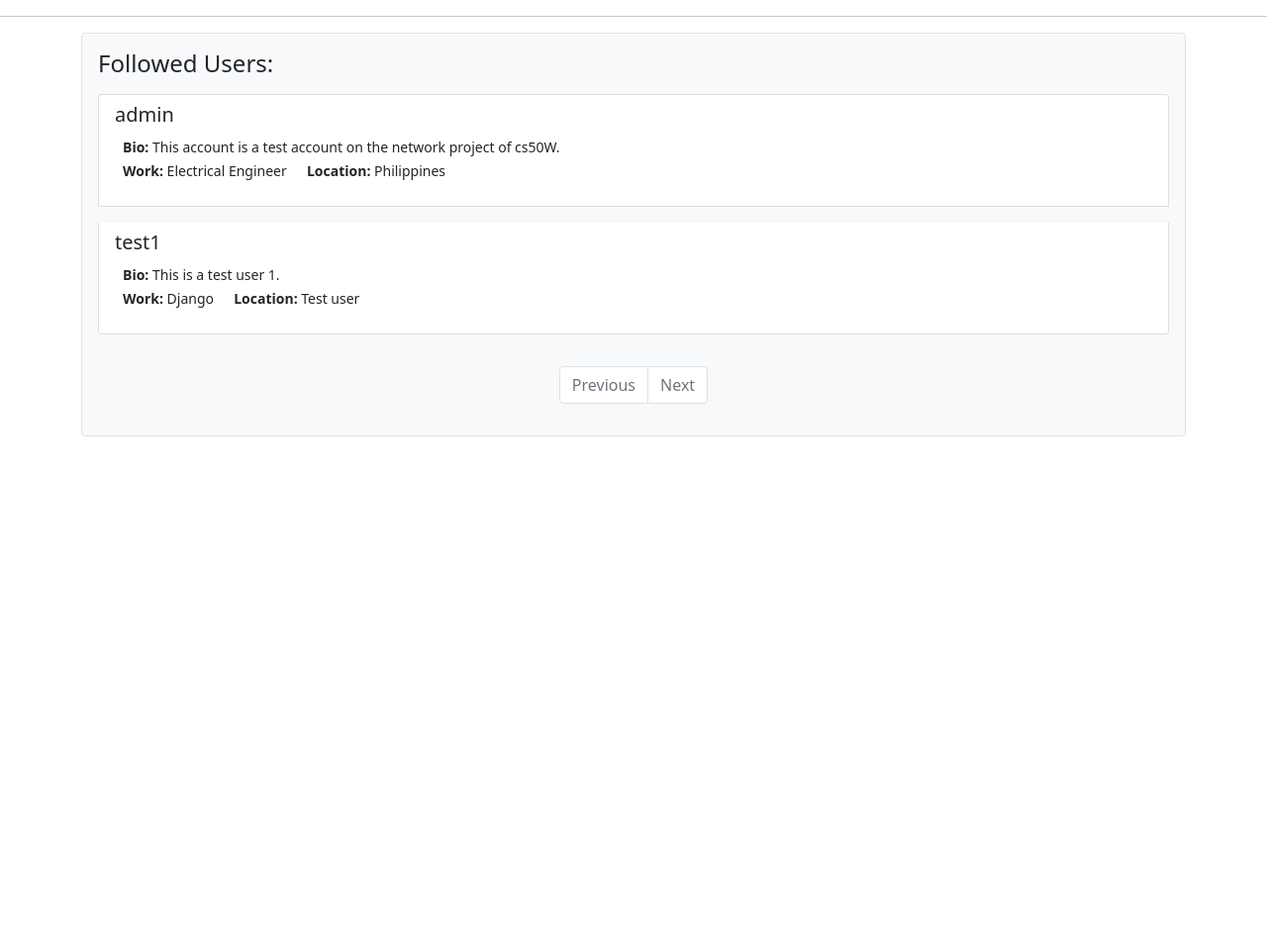
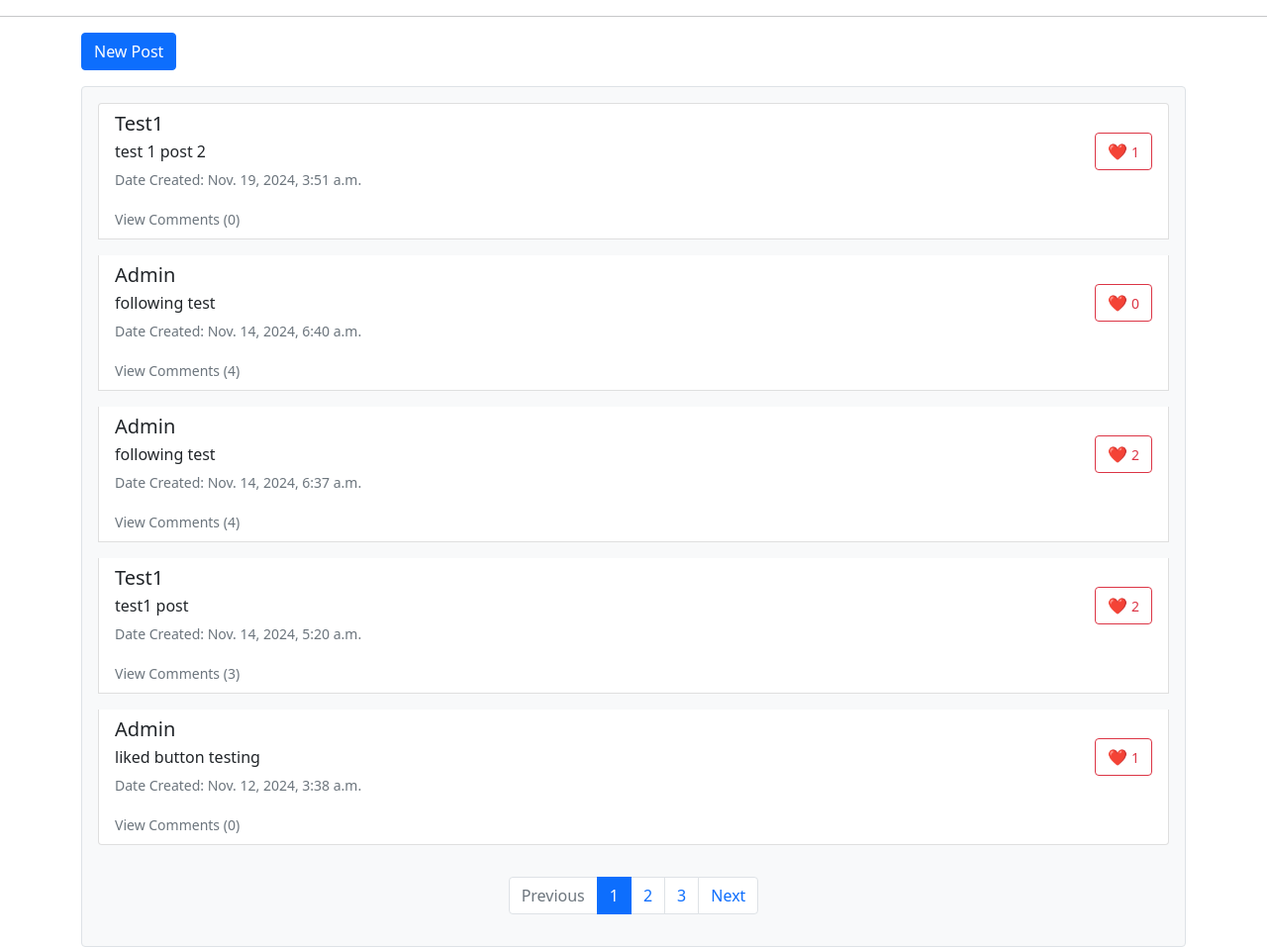
Before and after one commit to cloydbalongkit1/network_django, a Django app: page /following in a window 1280 px wide. Shown: the part 56-1013 px from the top of the page at 99% size. Before the commit the page ends 497 px from the top, so only its background shows below. Run offline with Django 3.2, Linux system fonts and the light colour scheme; a user stored in the database is signed in; data comes from the database, SQL or seed files in the repository; both versions use the stored data as it was after the commit; some libraries are stand-ins or nearby versions.

Commit message:
adds comments on the app on every post

```diff
--- a/network/static/network/index.js
+++ b/network/static/network/index.js
@@ -1,11 +1,13 @@
 document.addEventListener('DOMContentLoaded', () => {
 
-    newPostButton();
     clickPost();
     likeButtonIndex();
     makePostIndex();
+    newPostButton();
     initializeLikeButtons();
-    editPost()
+    editPost();
+    postComment();
+    collapseComments()
 
     const profileId = getProfileIdFromUrl();
     if (profileId) {
@@ -16,15 +18,50 @@ document.addEventListener('DOMContentLoaded', () => {
 });
 
 
+
 function editPost() {
     document.querySelectorAll('.edit_post').forEach(editButton => {
         editButton.addEventListener('click', () => {
-            console.log('edit clicked!');
-            // --------------------------------------> fetch -- request a post request to edit post from backend
-        })
-    })
+            const csrfToken = document.querySelector('meta[name="csrf-token"]').getAttribute('content');
+            const editId = editButton.getAttribute('data-edit-id');
 
+            fetch(`/edit/posts/${editId}`, {
+                method: 'GET',
+                headers: {
+                    'X-CSRFToken': csrfToken
+                }
+            })
+            .then(response => response.text())
+            .then(data => {
+                document.body.innerHTML = data;
+                const saveButton = document.getElementById('submitEdit');
+
+                saveButton.addEventListener('click', () => {
+                    const content = document.getElementById('editContent').value;
+
+                    fetch(`/edit/posts/${editId}`, {
+                        method: 'POST',
+                        headers: {
+                            'Content-Type': 'application/json',
+                            'X-CSRFToken': csrfToken
+                        },
+                        body: JSON.stringify({ editPost: content })
+                    })
+                    .then(response => response.json())
+                    .then(data => {
+                        if (data.status === 'success') {
+                            alert('Post updated successfully!');
+                            window.location.reload();
+                        } else {
+                            alert(data.message);
+                        }
+                    });
+                });
+            });
+        });
+    });
 }
+
 
 
 
@@ -49,7 +86,9 @@ function toTitleCase(str) {
 
 
 function newPostButton() {
-    if (window.location.pathname === '/') {
+    if (window.location.pathname === '/profile') {
+        document.getElementById('new_post').style.display = 'none';
+    } else {
         const postButton = document.getElementById('new_post');
         postButton.addEventListener('click', () => {
             const postForm = document.getElementById('post_form');
@@ -57,15 +96,10 @@ function newPostButton() {
             postButton.style.display = 'none';
         });
     }
-
-    if (window.location.pathname === '/profile') {
-        document.getElementById('new_post').style.display = 'none';
-    }
 }
 
 
 
-// --------------- index ---------------
 function makePostIndex() {
     const message = document.getElementById("post_form");
     const postButton = document.getElementById("new_post");
@@ -75,7 +109,6 @@ function makePostIndex() {
 
 
 
-// Initialize static like buttons
 function initializeLikeButtons() {
     document.querySelectorAll('.like-button').forEach(button => {
         button.addEventListener('click', handleLikeClick);
@@ -177,7 +210,6 @@ function handleLikeClick(event) {
 
 
 
-// --------------- profile ---------------
 function profileInitialDisplay() {
     const editProfile = document.querySelector('.edit_profile');
     const userProfile = document.querySelector('.user_profile');
@@ -200,7 +232,6 @@ function editButtonProfile() {
 
 
 
-// Click user name functionality
 function clickPost() {
     document.querySelectorAll('.user_name').forEach(userName => {
         cursorGraphics(userName);
@@ -248,8 +279,8 @@ function clickPost() {
                     document.querySelector('.body-container').style.display = 'none';
                     document.querySelector('.body').appendChild(newPostElement);
 
-                    initializeLikeButtons(); // Initialize like buttons on newly created content
-                    viewProfile(); // clicking h5 and rendering profile
+                    initializeLikeButtons();
+                    viewProfile();
 
                 } else {
                     const messageDiv = document.getElementById('message');
@@ -291,10 +322,10 @@ function viewProfile(page=1) {
         const csrfTokenInput = document.querySelector('input[name="csrf_profile_view"]').value;
 
         fetch(`/view/profile/${userID}/`, {
-            method: 'POST',  // Change method to POST
+            method: 'POST',
             headers: {
                 'Content-Type': 'application/json',
-                'X-CSRFToken': csrfTokenInput,  // Ensure CSRF token is included
+                'X-CSRFToken': csrfTokenInput,
             }
         })
         .then(response => response.json())
@@ -302,9 +333,8 @@ function viewProfile(page=1) {
 
             if (data.success) {
                 const viewedUser = data.profile;
+                const viewProfile = document.createElement('div');
 
-                // Render profile page dynamically
-                const viewProfile = document.createElement('div');
                 viewProfile.innerHTML = `
                     <div class="user_profile container">
                         <div class="profile-header">
@@ -379,19 +409,17 @@ function viewProfile(page=1) {
                                 `}
                             </ul>
                         </nav>
+                    </div>
+                `;
 
-
-                    </div>`;
-
-                // Append the created profile view to the body
                 document.querySelector('.each-post').style.display = 'none';
                 document.querySelector('.body').appendChild(viewProfile);
+
                 followButton("follow-btn");
 
             } else {
                 console.error('Failed to fetch profile data:', data.message);
             }
-
         })
         .catch(error => {
             console.error('Error:', error);
@@ -408,7 +436,6 @@ function followButton(className) {
     if (button) {
         button.addEventListener('click', () => {
             const viewedUser = button.getAttribute('data-viewedUser-id');
-            // const loggedUser = button.getAttribute('data-loggedUser-id');
             const action = button.innerText === "Follow" ? "follow" : "unfollow";
 
             fetch("/follow", {
@@ -419,22 +446,89 @@ function followButton(className) {
                 },
                 body: JSON.stringify({
                     viewed_user: viewedUser,
-                    // logged_user: loggedUser,
                     action: action,
                 })
             })
             .then(response => response.json())
             .then(data => {
-
                 if (data.success) {
                     button.innerText = action === "follow" ? "Unfollow" : "Follow";
                     const followersCountElem = document.querySelector('.followers-count');
                     let followersCount = parseInt(followersCountElem.innerText);
                     followersCountElem.innerText = action === "follow" ? followersCount + 1 : followersCount - 1;
                 }
-
             })
             .catch(error => { console.error('Error:', error); });
         })
     }
 }
+
+
+
+function postComment() {
+    document.querySelectorAll('.post_comment').forEach(button => {
+        button.addEventListener('click', () => {
+            const postId = button.getAttribute('data-post-id');
+            const textarea = document.getElementById(`commentInput${postId}`);
+            const commentText = textarea.value.trim();
+            const csrfToken = document.querySelector('meta[name="csrf-token"]').getAttribute('content');
+
+            if (!commentText) {
+                alert('Comment cannot be empty.');
+                return;
+            }
+
+            fetch(`/post/comments/${postId}`, {
+                method: 'POST',
+                headers: {
+                    'Content-Type': 'application/json',
+                    'X-CSRFToken': csrfToken,
+                },
+                body: JSON.stringify({ comment: commentText })
+            })
+            .then(response => response.json())
+            .then(data => {
+                if (data.status === 'success') {
+                    const commentList = document.getElementById(`commentList${postId}`);
+                    const newComment = document.createElement('li');
+                    newComment.classList.add('list-group-item', 'border', 'rounded-3', 'ps-4', 'mb-2');
+                    newComment.innerHTML = `
+                        <div class="d-flex justify-content-between">
+                            <strong>${data.comment.commented_by}</strong>
+                            <small class="text-muted">${data.comment.commented_date}</small>
+                        </div>
+                        <p class="mb-1">${data.comment.comment}</p>
+                    `;
+                    commentList.appendChild(newComment);
+                    textarea.value = '';
+
+                    const commentCountElement = document.querySelector(`.view-comments[data-post-id="${postId}"] small`);
+                    const currentCount = parseInt(commentCountElement.textContent.match(/\d+/) || 0);
+                    commentCountElement.textContent = `View Comments (${currentCount + 1})`;
+
+                } else {
+                    alert(data.message);
+                }
+            })
+            .catch(error => {
+                console.error('Error:', error);
+                alert('An error occurred. Please try again.');
+            });
+        });
+    });
+}
+
+
+
+function collapseComments() {
+    document.querySelectorAll('.view-comments').forEach(link => {
+        link.addEventListener('click', () => {
+            const postId = link.getAttribute('data-post-id');
+            const commentsDiv = document.getElementById(`collapseComments${postId}`);
+
+            if (commentsDiv) {
+                commentsDiv.classList.toggle('collapse');
+            }
+        });
+    });
+}
--- a/network/templates/network/index.html
+++ b/network/templates/network/index.html
@@ -34,6 +34,47 @@
                             {% endif %}
                         </div>
                     </div>
+
+
+                    <!-- ___________________________________comment added__________________________________ -->
+                    <div class="mt-3">
+                        <a href="javascript:void(0);" class="text-decoration-none view-comments" data-post-id="{{ post.id }}">
+                            <small class="text-muted">
+                                View Comments {% if not post.comments.count %}(0){% else %}({{ post.comments.count }}){% endif %}
+                            </small>
+                        </a>
+
+                        <!-- Collapsible Comments List -->
+                        <div class="collapse mt-2 mb-2" id="collapseComments{{ post.id }}">
+                            <ul id="commentList{{ post.id }}" class="list-group">
+                                {% for comment in post.comments.all %}
+                                    <li class="list-group-item border rounded-3 ps-4 mb-2">
+                                        <div class="d-flex justify-content-between">
+                                            <strong>{{ comment.commented_by.username }}</strong>
+                                            <small class="text-muted">{{ comment.commented_date|date:"F j, Y, g:i a" }}</small>
+                                        </div>
+                                        <p class="mb-1">{{ comment.comment }}</p>
+                                    </li>
+                                {% endfor %}
+                            </ul>
+
+
+                            {% if user.is_authenticated %}
+                                <!-- Comment Form -->
+                                <div class="mt-3">
+                                    <textarea class="form-control mb-2" id="commentInput{{ post.id }}" rows="2"
+                                              placeholder="Write a comment..."></textarea>
+                                              <button class="btn btn-sm btn-primary post_comment" data-post-id="{{ post.id }}">Post Comment</button>
+
+                                </div>
+                            {% endif %}
+                        </div>
+                    </div>
+
+
+
+
+
                 </li>
             {% endfor %}
         </ul>
--- a/network/urls.py
+++ b/network/urls.py
@@ -17,4 +17,5 @@ urlpatterns = [
     path('following', views.following, name="following"),
     path('all/posts', views.all_posts, name="all_posts"),
     path('edit/posts/<int:id>', views.edit_post, name="edit_post"),
+    path('post/comments/<int:post_id>', views.post_comments, name="post_comments"),
 ]
--- a/network/views.py
+++ b/network/views.py
@@ -10,18 +10,16 @@ from django.urls import reverse
 from django.core.paginator import Paginator
 
 from .models import User, Like, Post, Comment
-from .form import EditProfile
+from .form import EditProfile, EditPost
 
 
 
 def index(request):
     all_posts = Post.objects.all()[::-1]
-
     if request.user.is_authenticated:
         selected_posts = all_posts[:10]
     else:
         selected_posts = random.sample(list(all_posts), 8) if len(all_posts) >= 8 else all_posts
-
 
     paginator = Paginator(selected_posts, 4)
     page_number = request.GET.get('page', 1)
@@ -43,7 +41,23 @@ def all_posts(request):
 
 @login_required
 def edit_post(request, id):
-    ...
+    post = get_object_or_404(Post, id=id, created_by=request.user)
+
+    if request.method == 'GET':
+        form = EditPost(initial={'content': post.new_post})
+        return render(request, 'network/edit_post.html', {'form': form, 'post': post})
+
+    elif request.method == 'POST':
+        data = json.loads(request.body)
+        new_content = data.get('editPost')
+
+        if new_content:
+            post.new_post = new_content
+            post.save()
+            return JsonResponse({'status': 'success', 'message': 'Post updated successfully!'})
+
+        return JsonResponse({'status': 'error', 'message': 'Invalid data submitted.'}, status=400)
+
 
 
 @login_required
@@ -226,8 +240,41 @@ def view_profile(request, id):
 def following(request):
     user = get_object_or_404(User, id=request.user.id)
     following_users = user.following.all()
+    following_posts = Post.objects.filter(created_by__in=following_users).order_by('-date_created')
 
-    return render(request, "network/following.html", {"following": following_users})
+    paginator = Paginator(following_posts, 5)
+    page_number = request.GET.get('page', 1)
+    page_obj = paginator.get_page(page_number)
+
+    return render(request, "network/index.html", {"page_obj": page_obj})
+
+
+
+@login_required
+def post_comments(request, post_id):
+    if request.method == 'POST':
+        data = json.loads(request.body)
+        comment_text = data.get('comment', '').strip()
+
+        if not comment_text:
+            return JsonResponse({'status': 'error', 'message': 'Comment cannot be empty'}, status=400)
+
+        post = get_object_or_404(Post, id=post_id)
+        comment = Comment.objects.create(post=post, comment=comment_text, commented_by=request.user)
+
+        return JsonResponse({
+            'status': 'success',
+            'message': 'Comment posted successfully!',
+            'comment': {
+                'id': comment.id,
+                'comment': comment.comment,
+                'commented_by': comment.commented_by.username,
+                'commented_date': comment.commented_date.strftime('%B %d, %Y %H:%M'),
+            }
+        })
+
+    return JsonResponse({'status': 'error', 'message': 'Invalid request method'}, status=405)
+
 
 
 
```
Also changed, not shown: network/form.py (+15 -0 lines), network/templates/network/edit_post.html (added, +12 -0 lines), network/templates/network/profile.html (+36 -0 lines), db.sqlite3.
